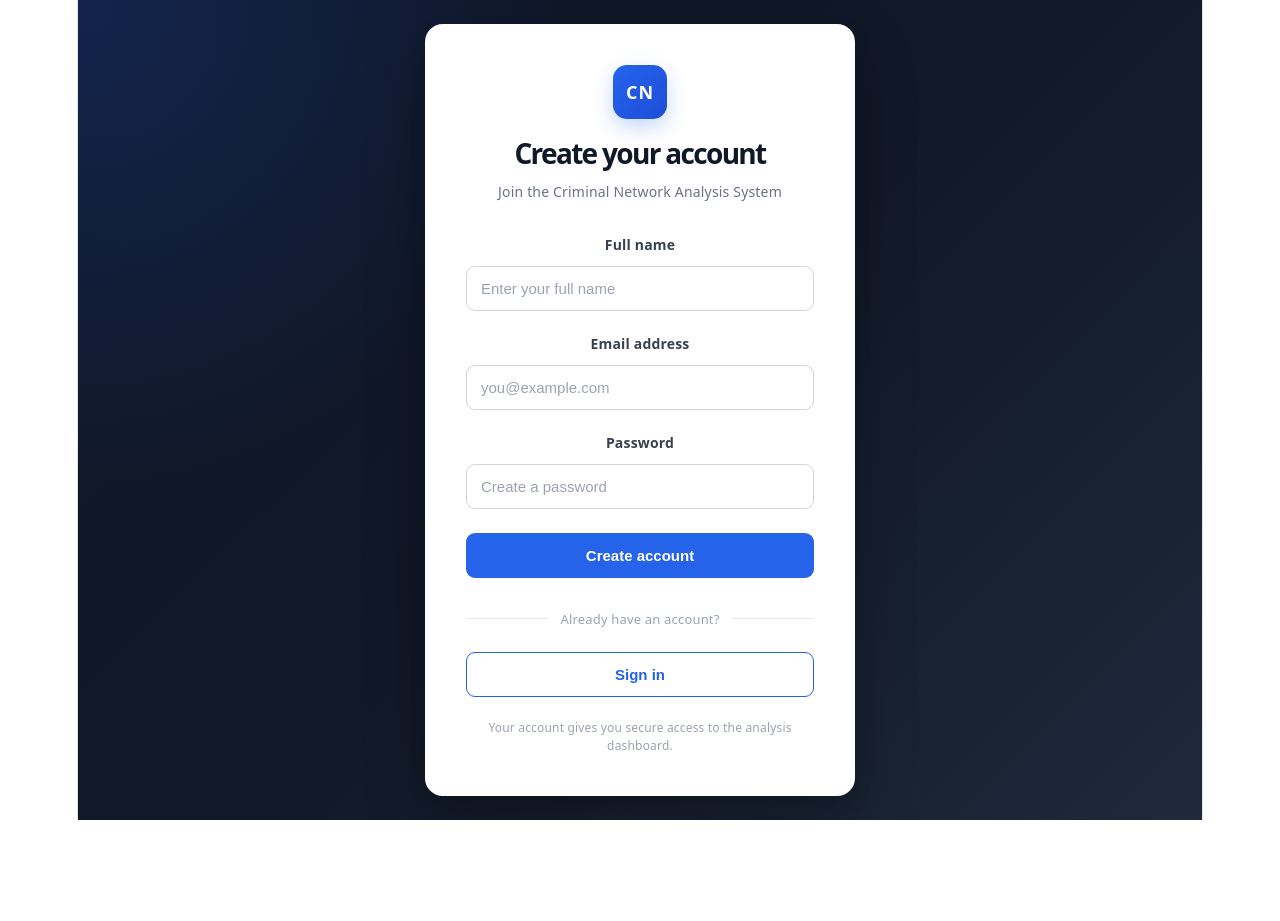
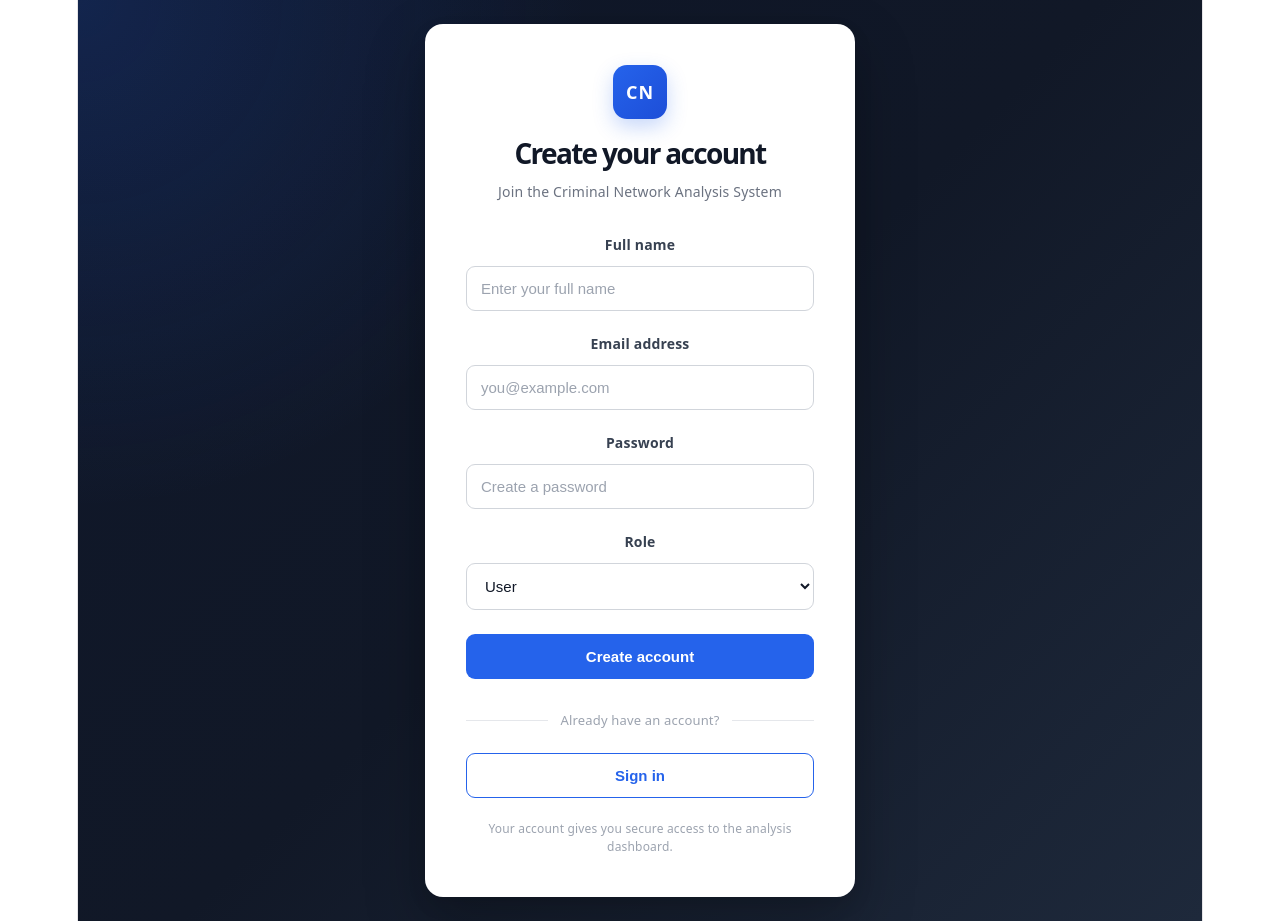
Before and after one commit to vatsarun-dev/AI-Powered-Criminal-Network-Analysis-System, a React (Vite) app in the folder client/: page /register in a window 1280 px wide. Before the commit the page ends 820 px from the top, so only its background shows below. Built offline with nearby package versions, Linux system fonts and the light colour scheme; no server answers.

Commit message:
feat(frontend: some ui logics and api logics change)

```diff
--- a/client/src/features/auth/api.js
+++ b/client/src/features/auth/api.js
@@ -2,10 +2,10 @@ import api from "../../lib/axios";
 
 export const loginUser = async (credentials) => {
   const res = await api.post("/auth/login", credentials);
-  return res.data; // expected: { user, token }
+  return res.data.data;
 };
 
 export const registerUser = async (userData) => {
   const res = await api.post("/auth/register", userData);
-  return res.data; // expected: { user, token }
+  return res.data.data;
 };
--- a/client/src/features/auth/components/LoginForm.jsx
+++ b/client/src/features/auth/components/LoginForm.jsx
@@ -19,9 +19,9 @@ export default function LoginForm() {
     setLoading(true);
 
     try {
-      const { user, token } = await loginUser({ email, password });
+      const { user } = await loginUser({ email, password });
 
-      login(user, token);
+      login(user);
       navigate("/dashboard");
     } catch (err) {
       setError(
--- a/client/src/features/auth/components/RegisterForm.jsx
+++ b/client/src/features/auth/components/RegisterForm.jsx
@@ -8,6 +8,7 @@ export default function RegisterForm() {
   const [name, setName] = useState("");
   const [email, setEmail] = useState("");
   const [password, setPassword] = useState("");
+  const [role, setRole] = useState("user");
   const [error, setError] = useState("");
   const [loading, setLoading] = useState(false);
 
@@ -20,13 +21,14 @@ export default function RegisterForm() {
     setLoading(true);
 
     try {
-      const { user, token } = await registerUser({
+      const { user } = await registerUser({
         name,
         email,
         password,
+        role,
       });
 
-      login(user, token);
+      login(user);
       navigate("/dashboard");
     } catch (err) {
       setError(
@@ -96,6 +98,20 @@ export default function RegisterForm() {
             />
           </div>
 
+          <div className="form-field">
+            <label htmlFor="role">Role</label>
+
+            <select
+              id="role"
+              value={role}
+              onChange={(e) => setRole(e.target.value)}
+              required
+            >
+              <option value="user">User</option>
+              <option value="admin">Admin</option>
+            </select>
+          </div>
+
           <button
             type="submit"
             disabled={loading}
--- a/client/src/features/upload/api.js
+++ b/client/src/features/upload/api.js
@@ -5,14 +5,14 @@ export const uploadFile = async (file, onProgress) => {
   const formData = new FormData();
   formData.append("file", file); // "file" must match multer's field name on backend
 
-  const res = await api.post("/upload", formData, {
+  const res = await api.post("/uploads/file", formData, {
     headers: {
       "Content-Type": "multipart/form-data",
     },
     onUploadProgress: (progressEvent) => {
       if (onProgress && progressEvent.total) {
         const percent = Math.round(
-          (progressEvent.loaded * 100) / progressEvent.total
+          (progressEvent.loaded * 100) / progressEvent.total,
         );
         onProgress(percent);
       }
--- a/client/src/lib/axios.js
+++ b/client/src/lib/axios.js
@@ -4,15 +4,7 @@ import axios from "axios";
 // Create a .env file in /client with: VITE_API_BASE_URL=http://localhost:5000/api
 const api = axios.create({
   baseURL: import.meta.env.VITE_API_BASE_URL || "http://localhost:5000/api",
-});
-
-// Attach JWT token to every request, if we have one
-api.interceptors.request.use((config) => {
-  const token = localStorage.getItem("token");
-  if (token) {
-    config.headers.Authorization = `Bearer ${token}`;
-  }
-  return config;
+  withCredentials: true,
 });
 
 // Handle expired/invalid tokens globally
@@ -20,7 +12,7 @@ api.interceptors.response.use(
   (response) => response,
   (error) => {
     if (error.response?.status === 401) {
-      localStorage.removeItem("token");
+      localStorage.removeItem("authenticated");
       window.location.href = "/login";
     }
     return Promise.reject(error);
--- a/client/src/store/authStore.js
+++ b/client/src/store/authStore.js
@@ -2,17 +2,16 @@ import { create } from "zustand";
 
 const useAuthStore = create((set) => ({
   user: null,
-  token: localStorage.getItem("token") || null,
-  isAuthenticated: !!localStorage.getItem("token"),
+  isAuthenticated: localStorage.getItem("authenticated") === "true",
 
-  login: (user, token) => {
-    localStorage.setItem("token", token);
-    set({ user, token, isAuthenticated: true });
+  login: (user) => {
+    localStorage.setItem("authenticated", "true");
+    set({ user, isAuthenticated: true });
   },
 
   logout: () => {
-    localStorage.removeItem("token");
-    set({ user: null, token: null, isAuthenticated: false });
+    localStorage.removeItem("authenticated");
+    set({ user: null, isAuthenticated: false });
   },
 }));
 
--- a/client/src/styles/authLogin.css
+++ b/client/src/styles/authLogin.css
@@ -136,7 +136,8 @@
   font-weight: 600;
 }
 
-.form-field input {
+.form-field input,
+.form-field select {
   width: 100%;
 
   padding: 13px 14px;
@@ -162,11 +163,13 @@
   color: #9ca3af;
 }
 
-.form-field input:hover {
+.form-field input:hover,
+.form-field select:hover {
   border-color: #9ca3af;
 }
 
-.form-field input:focus {
+.form-field input:focus,
+.form-field select:focus {
   border-color: #2563eb;
 
   box-shadow: 0 0 0 3px rgba(37, 99, 235, 0.12);
```
Also changed, not shown: client/src/features/upload/components/FileUpload.jsx (renamed from client/src/features/upload/components/FileUpload.js).
